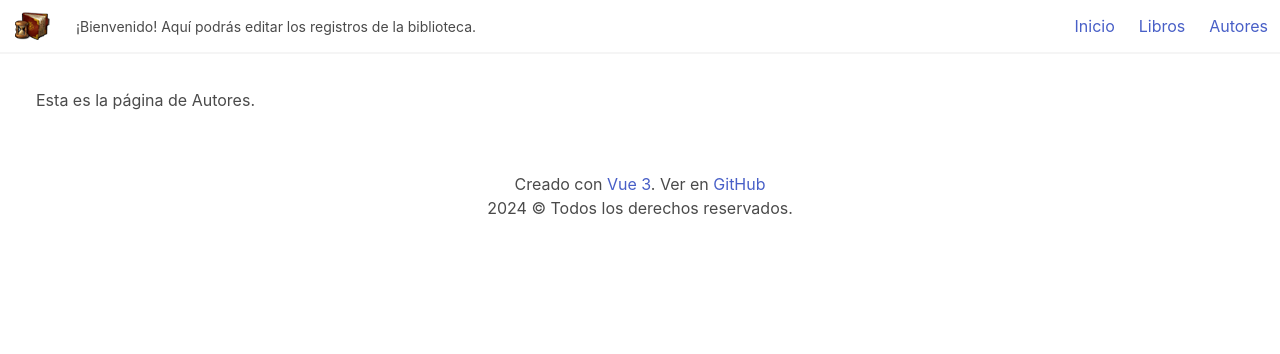
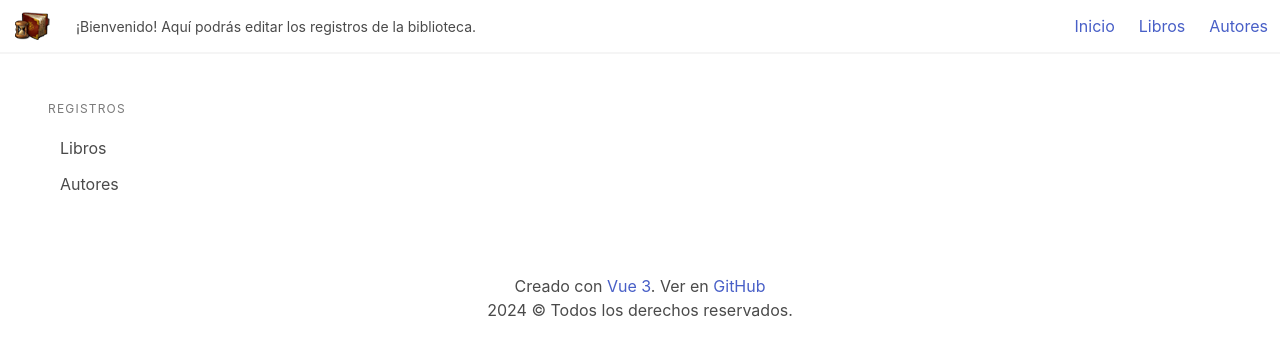
Before and after one commit to qmacias/vuejs-bookstore-frontend, a Vue app in the folder app/: page /authors in a window 1280 px wide. Shown: the top 354 px of the page. Built offline with nearby package versions, Linux system fonts and the light colour scheme.

Commit message:
Add Sidebar And Fix Meta Titles

```diff
--- a/app/src/App.vue
+++ b/app/src/App.vue
@@ -1,6 +1,15 @@
 <script setup>
+import { useRoute } from "vue-router";
+import { watchEffect } from "vue";
+
 import TheFooter from "@/components/TheFooter.vue";
 import TheNavbar from "@/components/TheNavbar.vue";
+
+const route = useRoute();
+
+watchEffect(() => {
+  document.title = route.meta.title;
+});
 </script>
 
 <template>
--- /dev/null
+++ b/app/src/components/SideMenu.vue
@@ -0,0 +1,22 @@
+<script>
+export default {
+  name: "SideMenu",
+};
+</script>
+
+<template>
+  <div class="column is-4-tablet is-3-desktop is-2-widescreen">
+    <nav class="menu">
+      <p class="menu-label">Registros</p>
+
+      <ul class="menu-list">
+        <li><RouterLink to="/books">Libros</RouterLink></li>
+        <li><RouterLink to="/authors">Autores</RouterLink></li>
+      </ul>
+    </nav>
+  </div>
+</template>
+
+<style scoped>
+
+</style>
--- a/app/src/views/AuthorsPage.vue
+++ b/app/src/views/AuthorsPage.vue
@@ -1,6 +1,9 @@
 <script>
+import SideMenu from "@/components/SideMenu.vue";
+
 export default {
   name: "AuthorsPage",
+  components: { SideMenu },
 };
 </script>
 
@@ -8,7 +11,7 @@ export default {
   <main>
     <section class="section">
       <div class="columns">
-        <h1>Esta es la página de Autores.</h1>
+        <SideMenu />
       </div>
     </section>
   </main>
--- a/app/src/views/BooksPage.vue
+++ b/app/src/views/BooksPage.vue
@@ -1,6 +1,9 @@
 <script>
+import SideMenu from "@/components/SideMenu.vue";
+
 export default {
   name: "BooksPage",
+  components: { SideMenu },
 };
 </script>
 
@@ -8,7 +11,7 @@ export default {
   <main>
     <section class="section">
       <div class="columns">
-        <h1>Esta es la página de Libros.</h1>
+        <SideMenu />
       </div>
     </section>
   </main>
```
